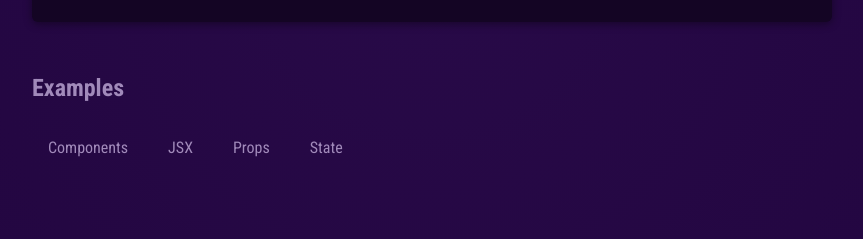
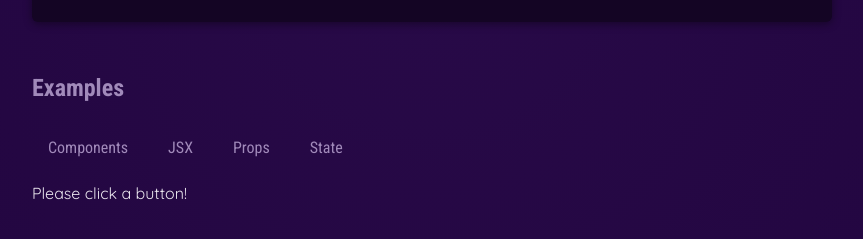
Before and after one commit to MBanski/01-React-Project, a React (Create React App) app: page / in a window 1280 px wide. Shown: the part 677-916 px from the top of the page, without its empty margins (208-1071 px from the left). Built offline with nearby package versions, Linux system fonts and the light colour scheme.

Commit message:
New - using first react hook useState to handle UI updating.

```diff
--- a/src/App.js
+++ b/src/App.js
@@ -1,12 +1,23 @@
+import { useState } from "react";
 import { CORE_CONCEPTS } from "./data";
 import Header from "./components/Header/Header.js";
 import CoreConcept from "./components/CoreConcept.js";
 import TabButton from "./components/TabButton.js";
 
 function App() {
+  //useState always returns and array with exactly 2 elements
+
+  //The first element is the Current state value
+
+  //The second element is always a function used to update
+  //the first element and tells react to re-execture the component
+
+  const [selectedTopic, setSelectedTopic] = useState("Please click a button!");
+
   function handleSelect(selectedButton) {
+    setSelectedTopic(selectedButton);
     //selectedButton => 'components', 'JSX', 'Props', 'State'
-    console.log(selectedButton);
+    console.log(selectedTopic);
   }
 
   return (
@@ -39,6 +50,7 @@ function App() {
             <TabButton onSelect={() => handleSelect("props")}>Props</TabButton>
             <TabButton onSelect={() => handleSelect("state")}>State</TabButton>
           </menu>
+          {selectedTopic}
         </section>
       </main>
     </div>
```
